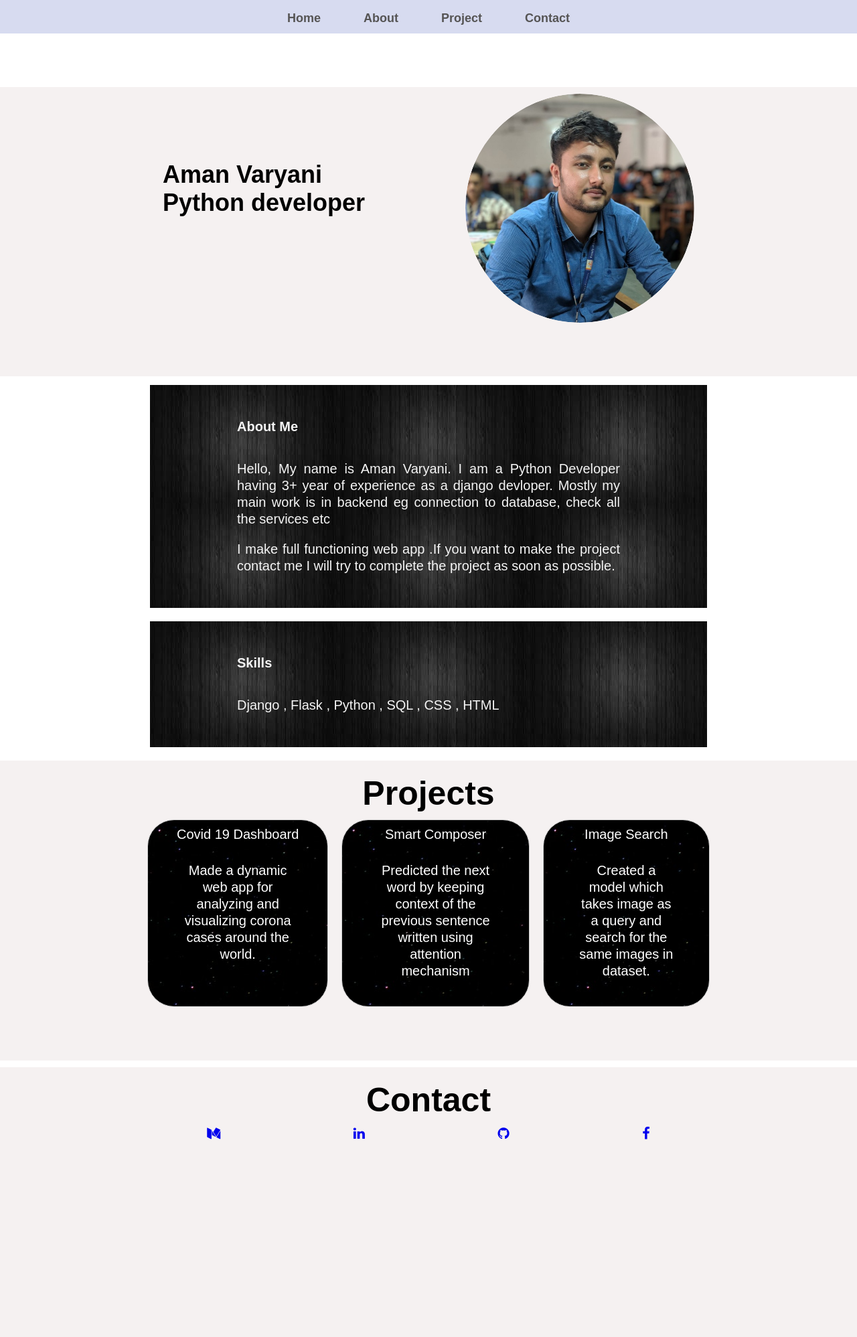
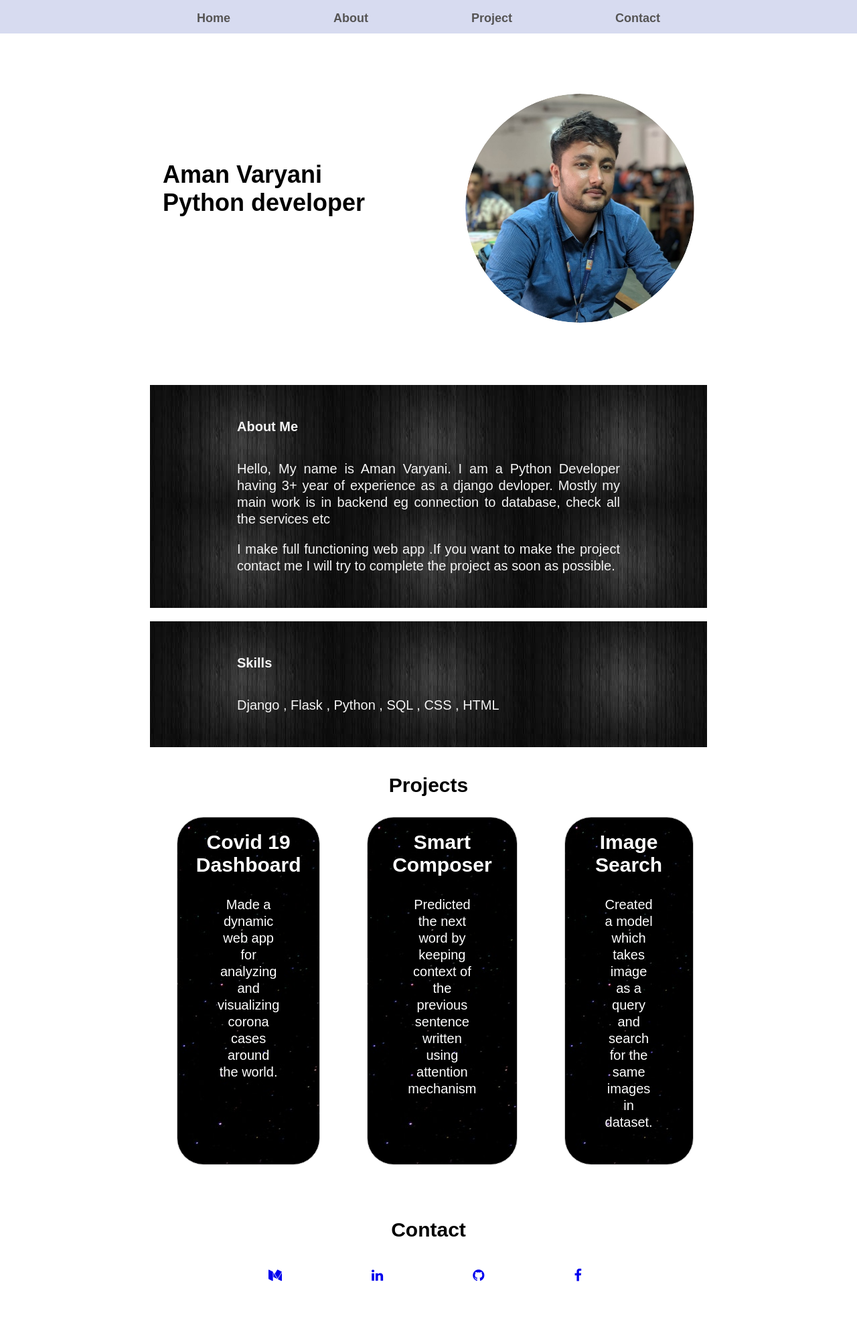
Before and after one commit to amanmountblue/trial, a PHP site: page / in a window 1280 px wide. Shown: the whole page at 67% size. Before the commit the page ends 1702 px from the top, so only its background shows below. Run offline with PHP 8.4, Linux system fonts and the light colour scheme.

Commit message:
Update style.css

```diff
--- a/style.css
+++ b/style.css
@@ -15,7 +15,7 @@ body {
     background-color:#d7dbf0;
     display: flex;
     justify-content: center;
-    gap: 40px;
+    gap: 130px;
     flex-direction: row;
     font-size: 18px;
     font-weight: 800;
@@ -48,7 +48,7 @@ body {
     margin-top: 80px;
     padding: 10px 10px;
 	padding-bottom: 80px;
-	background-color:  rgb(245, 241, 241);
+	background-color: white;
 }
 
 .home h1{
@@ -73,7 +73,8 @@ body {
     padding: 10px 30px;
     font-size: 20px;
     color: #F5F5F5;
-    line-height: 25px;
+	line-height: 25px;
+	padding-top: 10px;
 }
 
 .about a {
@@ -99,47 +100,65 @@ body {
 }
 .services {
     margin-top: 10px;
+    border: 10px;
+	width: 65%;
+	padding: 40px;
+	width: 65%;
+	margin: 1%  auto 20px auto;
+	margin-top: 20px;
+	padding-top: 50px;
+}
+.contact{
+	margin-top: 10px;
     border: 20px;
     padding: 70px 100px;
-	background-color: rgb(245, 241, 241);
+	background-color: rgb(247, 244, 244);
+	width: 65%;
+	padding: 40px 100px;
+	margin: 1%  auto 20px auto;
+	margin-top: -20px;
 }
 
-.services h2{
-    color: black;
-    text-align: center;
-	font-size: 50px;
-	margin-top: -50px;
-}
 .contact h2 {
 	color: black;
     text-align: center;
-	font-size: 50px;
+	font-size: 30px;
+	font-style: bold;
 
 }
 
-.services ul, .contact ul {
+.services ul{
     display: grid;
-    margin: 10px;
     text-align: center;
-    grid-gap: 20px;
+    grid-gap: 70px;
     grid-auto-flow: column;
 	font-size: 20px;
-	color: white;
-	margin-right: 120px;
-	margin-left: 120px;
+	padding-right: 130px;
+	padding-top: 30px;
+
+}
+.contact ul {
+    display: grid;
+    margin: 40px;
+    text-align: center;
+    grid-gap: 60px;
+    grid-auto-flow: column;
+	font-size: 20px;
+	padding-right: 10px;
 
 }
 .services h2{
     color: black;
     text-align: center;
-	font-size: 50px;
-	margin-top: -50px;
+	font-size: 30px;
+	margin-top: -30px;
+	font-style: bold;
 }
 
 .services li {
     border: 1px solid #ccc;
     border-radius: 2em;
-	padding: 10px;
+	padding: 20px;
 	background-image: url("images/bg.jpeg");
 
 }
@@ -147,6 +166,10 @@ body {
 .services li a {
 	padding-top: 20px;
 	color: white;
+	font-size: 30px;
+	font-weight: bolder;
+
+
 }
 
 .services p {
@@ -160,7 +183,7 @@ body {
 .contact {
     margin-top: 10px;
     padding: 20px 100px;
-    background-color: rgb(245, 241, 241);
+    background-color:white;
 }
 
 @media all and (max-width: 1150px) {
```
